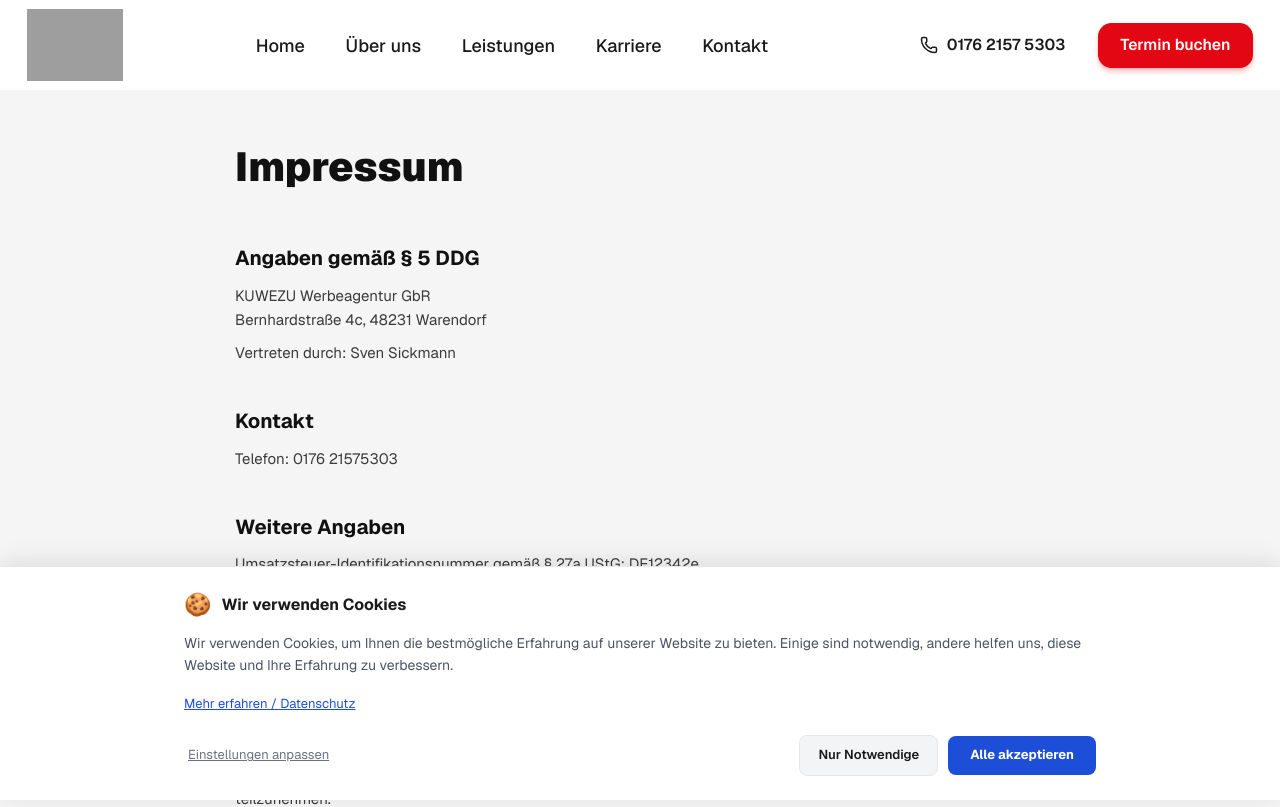
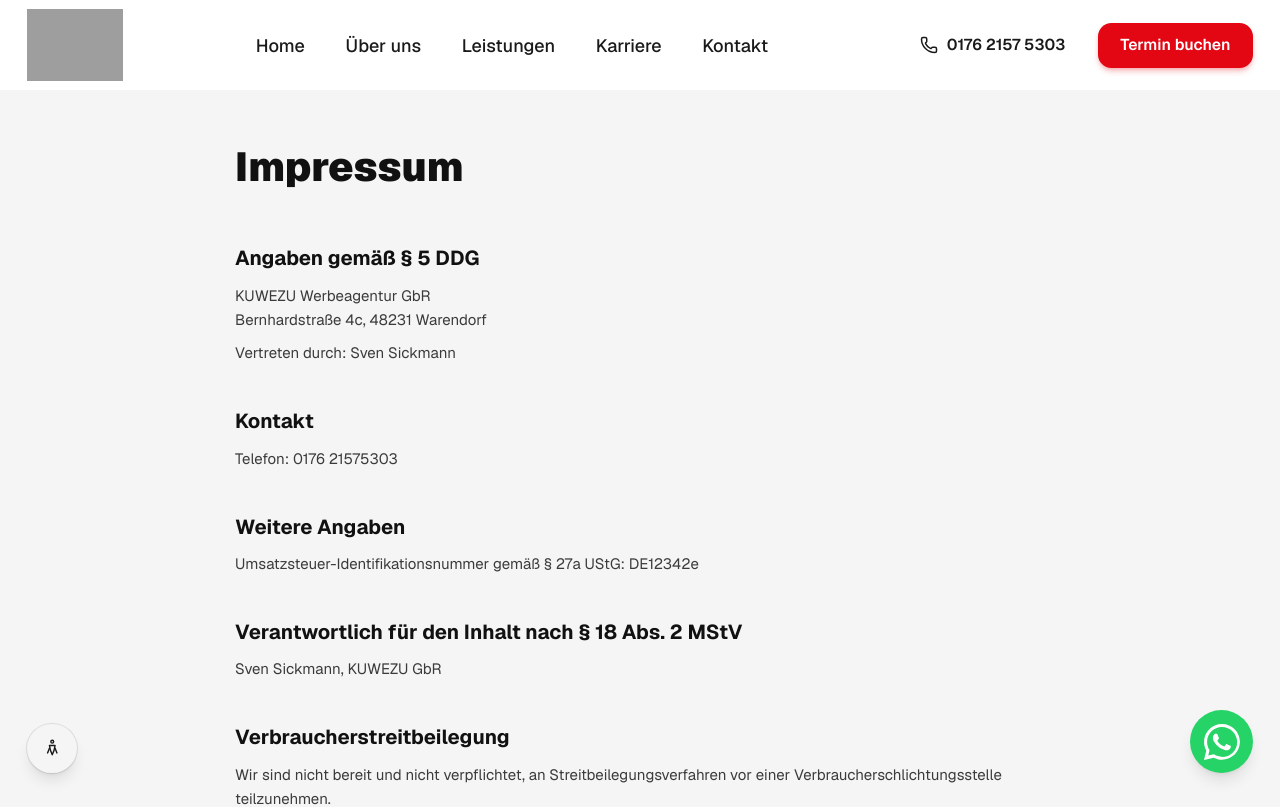
Before and after one commit to KUWEZU/kuwezu-kuwezu-werbeagentur-gbr-warendorf, a Next.js app: page /impressum in a window 1280 px wide. Shown: the top 807 px of the page. Built offline with nearby package versions, Linux system fonts and the light colour scheme; grey boxes are pictures that could not be loaded.

Commit message:
Update KUWEZU customizations

```diff
--- a/src/app/layout.tsx
+++ b/src/app/layout.tsx
@@ -9,6 +9,15 @@ const geistSans = Geist({
   variable: "--font-geist-sans",
   subsets: ["latin"],
 });
+
+// Cookie-Consent-Banner ist standardmäßig AUS: die Seite setzt keine nicht-notwendigen
+// Cookies, lädt keine Dritt-Tracker, hostet Schriften lokal und bindet keine
+// Cookie-Embeds ein (§ 25 TDDDG greift nicht → kein Banner nötig).
+// REAKTIVIEREN: sobald ein einwilligungspflichtiges Feature eingebaut wird
+// (echtes Google-Maps-iframe, Analytics/GTM, Meta-Pixel, reCAPTCHA), diese Konstante
+// auf true setzen — der Banner erscheint dann wieder und das Feature MUSS bis zur
+// Einwilligung geblockt bleiben (Opt-in). Der CookieBanner bleibt dafür im Repo.
+const COOKIE_CONSENT_REQUIRED: boolean = false;
 
 export const metadata: Metadata = {
   title: "KUWEZU Werbeagentur GbR | Autowerkstatt in Warendorf",
@@ -41,7 +50,7 @@ export default function RootLayout({
         </a>
         {children}
         <AccessibilityWidget />
-        <CookieBanner />
+        {COOKIE_CONSENT_REQUIRED && <CookieBanner />}
         <WhatsAppButton />
       </body>
     </html>
--- a/src/data/client.ts
+++ b/src/data/client.ts
@@ -1,6 +1,6 @@
 /**
  * client.ts — Automatisch generiert von KUWEZU
- * Erstellt: 2026-07-18T19:11:02.303Z
+ * Erstellt: 2026-07-18T22:20:14.743Z
  * Kundennummer: 244
  *
  * Alle Texte, Bilder und Einstellungen werden hier gepflegt.
```
